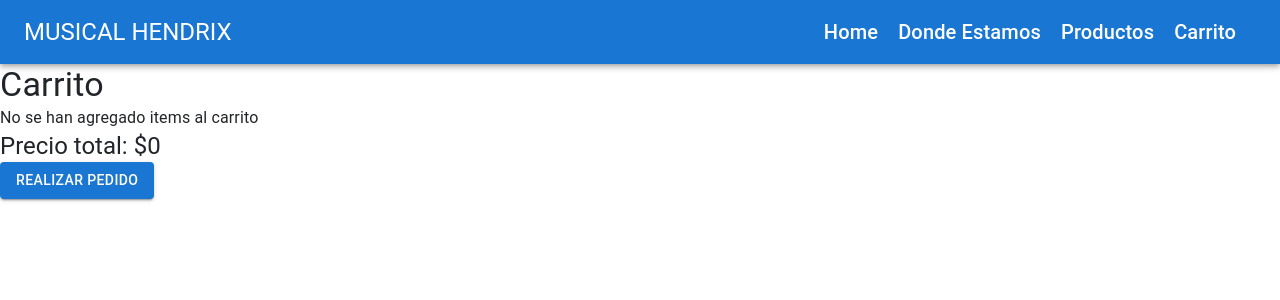
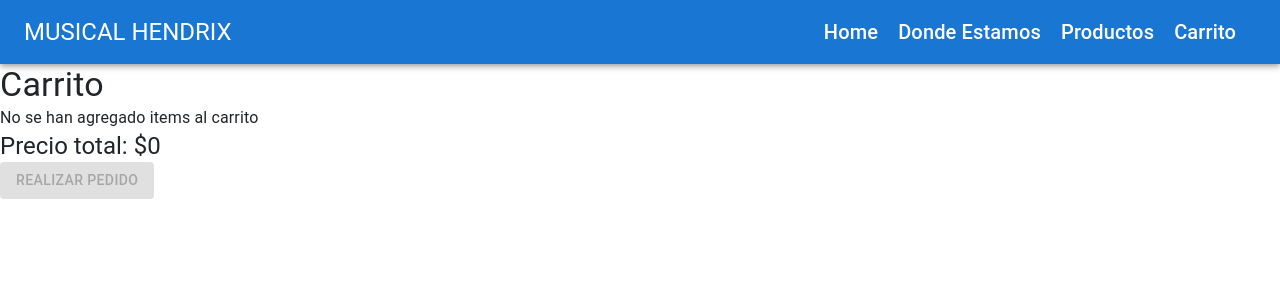
Before and after one commit to LucasNievas07/TPReactFrontEnd, a React (Vite) app: page /carrito in a window 1280 px wide. Shown: the top 300 px of the page. Built offline with nearby package versions, Linux system fonts and the light colour scheme; the HTML template or start-up script is replaced by a standard one.

Commit message:
Agrego pop up y comprobaciones

```diff
--- a/src/Screens/Carrito/Carrito.tsx
+++ b/src/Screens/Carrito/Carrito.tsx
@@ -1,13 +1,12 @@
-import React, { useContext } from 'react';
+import React, { useContext, useState } from 'react';
 import { Box, Typography, Card, CardContent, Button } from '@mui/material';
 import { CarritoContext } from '../../Context/CarritoContext';
-import { postData } from '../../Api/genericCalls';
 import { Pedido, PedidoDetalle } from '../../Types/InstrumentoProps';
 import FadeInContent from '../FadeInContent/FadeInContent ';
-import useFetch from '../../Hook/useFetch';
 
 export const Carrito: React.FC = () => {
     const { carrito, vaciarCarrito } = useContext(CarritoContext);
+    const [pedidoGuardadoId, setPedidoGuardadoId] = useState<string | null>(null);
 
     const precioTotal = carrito.reduce((total, { precio, cantidad, costoEnvio }) => {
         const costoEnvioNumerico = costoEnvio === 'G' ? 0 : Number(costoEnvio);
@@ -33,30 +32,27 @@ export const Carrito: React.FC = () => {
         };
 
         try {
-            const apiResponse = await fetch("http://localhost:8080/pedido/createPedido", options);
+            const apiResponse = await fetch("http://localhost:8080/pedido/create", options);
             const data = await apiResponse.json();
 
-            if (!apiResponse.ok) {
-                console.error("Hubo un error al crear el pedido:", data.error);
-            } else {
             console.log("Pedido creado con éxito:", data);
-                // Actualizar el pedidoId en los detalles del pedido
             const pedidoId = data.id;
+            setPedidoGuardadoId(pedidoId);
             const detallesPedido = carrito.map(({ id, cantidad, precio, instrumento, marca, modelo, imagen, costoEnvio, cantidadVendida, descripcion, categoria }): PedidoDetalle => ({
                 cantidad: cantidad,
                 instrumento: { id, instrumento, marca, modelo, imagen, precio, costoEnvio, cantidadVendida, descripcion, categoria },
-                    pedidoId: pedidoId,
+                pedidoId: pedidoId
             }));
-                // Aquí puedes enviar los detalles actualizados a tu backend
-                // Por ejemplo, mediante otra solicitud fetch
             console.log("Detalles del pedido:", detallesPedido);
-            }
+
+            // Mostrar alerta con el id del pedido guardado
+            alert(`El pedido con id ${pedido} se guardó correctamente`);
+            vaciarCarrito();
+
         } catch (error) {
             console.error("Hubo un error en la solicitud:", error);
         }
     };
-
-
 
     return (
         <FadeInContent>
@@ -88,16 +84,14 @@ export const Carrito: React.FC = () => {
                 <Button
                     variant="contained"
                     color="primary"
+                    disabled={carrito.length === 0}
                     sx={{
                         '&:hover': {
                             backgroundColor: 'white',
                             color: '#1976D2',
                         },
                     }}
-                    onClick={() => {
-                        realizarPedido();
-                        vaciarCarrito();
-                    }}
+                    onClick={realizarPedido}
                 >
                     Realizar pedido
                 </Button>
```
Lines whose indentation alone changed are shown as unchanged.
